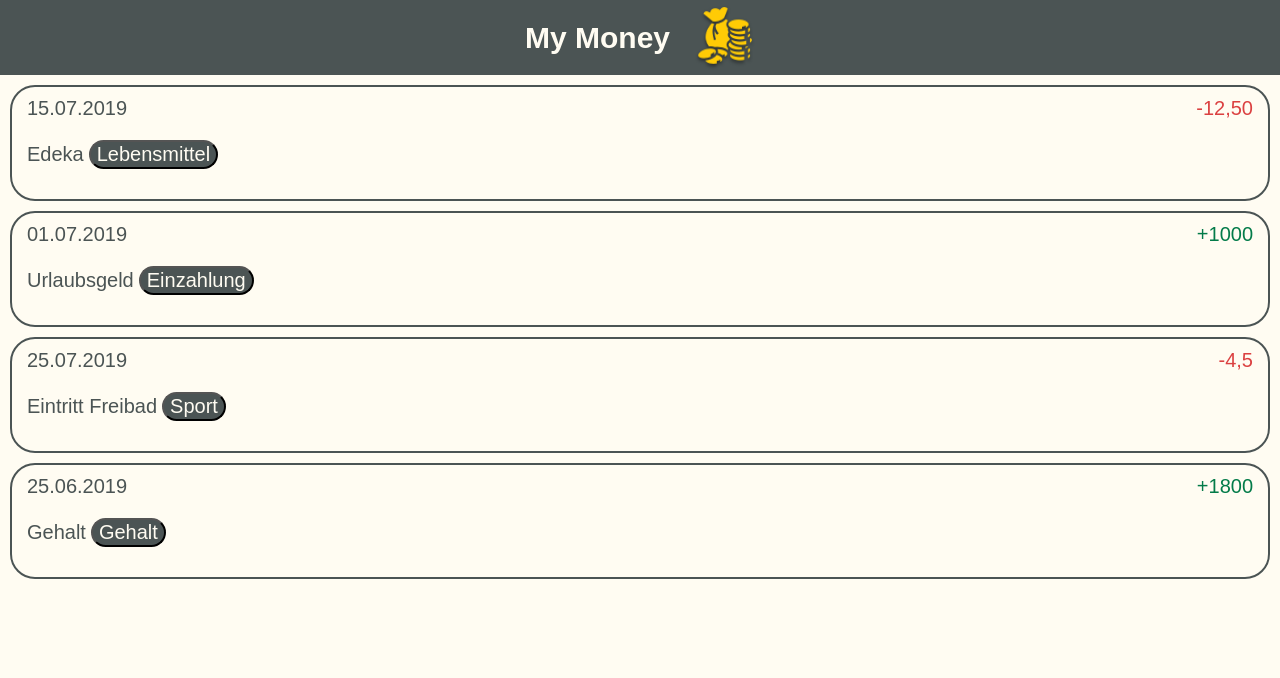
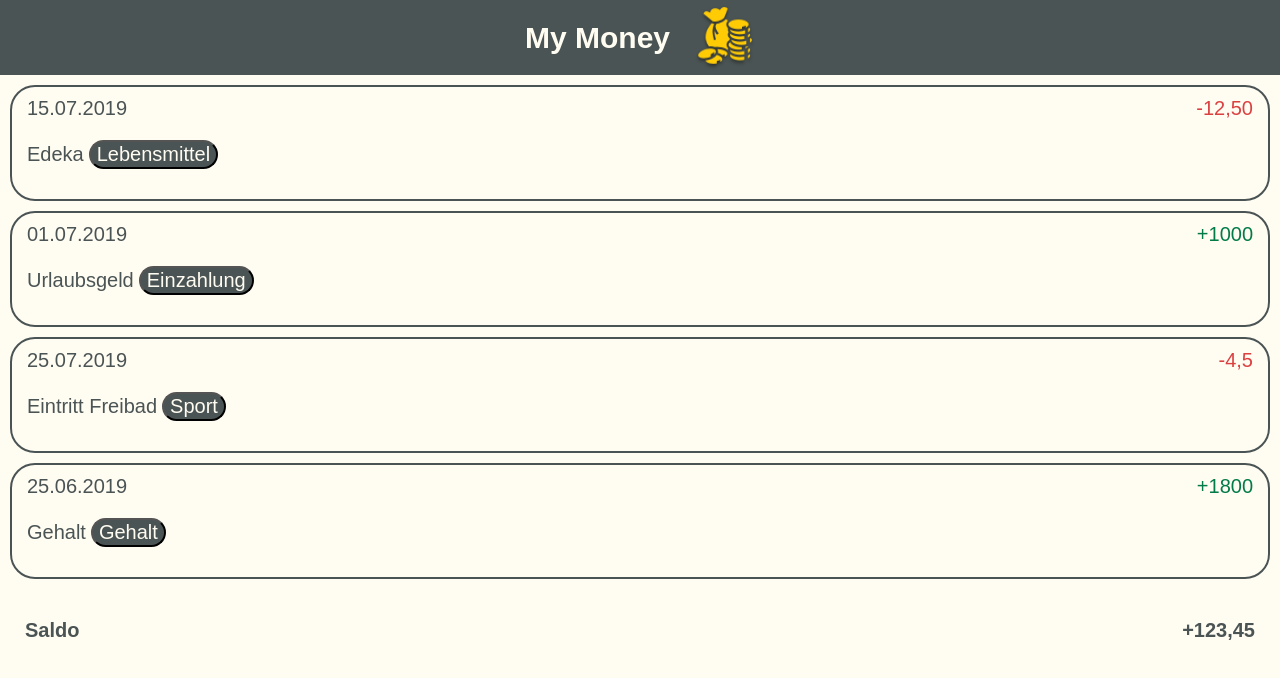
Before and after one commit to kathrinnoack/my-money, a React (Create React App) app: page / in a window 1280 px wide. Shown: the top 678 px of the page. Built offline with nearby package versions, Linux system fonts and the light colour scheme.

Commit message:
add new branch and files

```diff
--- a/src/app/App.js
+++ b/src/app/App.js
@@ -2,6 +2,7 @@ import React from "react";
 import GlobalStyles from "./GlobalStyles";
 import List from "../pages/List";
 import Header from "../components/Header";
+import Saldo from "../components/Saldo";
 
 function App({ title }) {
   return (
@@ -9,6 +10,7 @@ function App({ title }) {
       <GlobalStyles />
       <Header title="My Money" />
       <List />
+      <Saldo />
     </div>
   );
 }
--- /dev/null
+++ b/src/components/Saldo.js
@@ -0,0 +1,32 @@
+import React from "react";
+import styled from "styled-components";
+
+const StyledSaldo = styled.div`
+  display: flex;
+  justify-content: space-between;
+  font-size: 20px;
+  font-weight: bold;
+  margin: 10px;
+  padding: 10px 15px 10px 15px;
+`;
+
+const StyledSaldoTitle = styled.p`
+  display: flex;
+  flex-direction: flex-start;
+`;
+
+const StyledSaldoAmount = styled.p`
+  display: flex;
+  flex-direction: flex-end;
+`;
+
+function Saldo() {
+  return (
+    <StyledSaldo>
+      <StyledSaldoTitle>Saldo</StyledSaldoTitle>
+      <StyledSaldoAmount>+123,45</StyledSaldoAmount>
+    </StyledSaldo>
+  );
+}
+
+export default Saldo;
```
